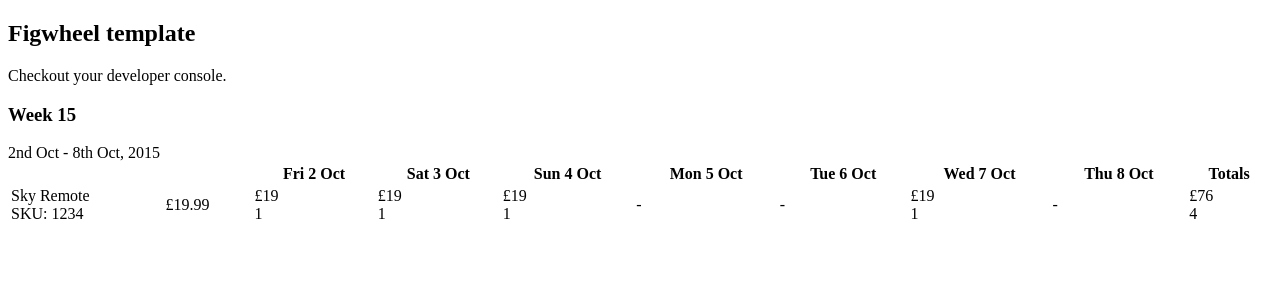
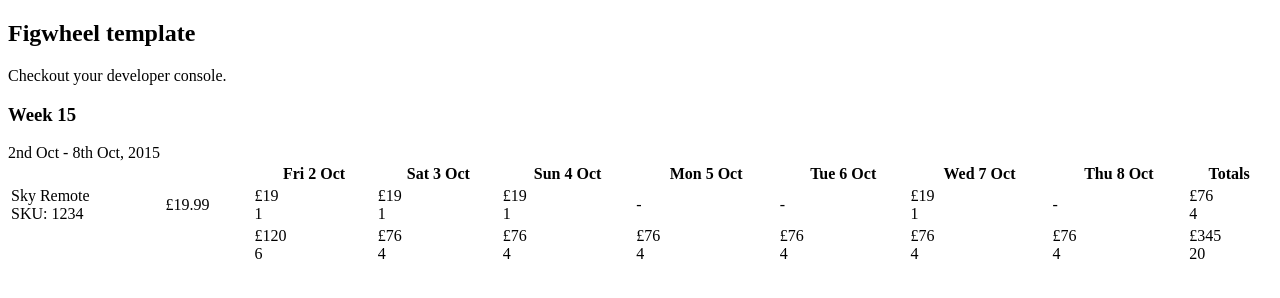
Before and after one commit to konradszydlo/reporting, a plain HTML site: page resources/public/index.html in a window 1280 px wide. Drawn offline with Linux system fonts and the light colour scheme; a script that the page names is missing.

Commit message:
begnning of reactive table rum component

```diff
--- a/resources/public/index.html
+++ b/resources/public/index.html
@@ -78,6 +78,53 @@
             </td>
 
           </tr>
+
+          <tr>
+            <td></td>
+            <td></td>
+             <td>
+              <span>£120</span>
+              <br/>
+              <span>6</span>
+            </td>
+
+ <td>
+              <span>£76</span>
+              <br/>
+              <span>4</span>
+            </td>
+
+ <td>
+              <span>£76</span>
+              <br/>
+              <span>4</span>
+            </td>
+ <td>
+              <span>£76</span>
+              <br/>
+              <span>4</span>
+            </td>
+ <td>
+              <span>£76</span>
+              <br/>
+              <span>4</span>
+            </td>
+ <td>
+              <span>£76</span>
+              <br/>
+              <span>4</span>
+            </td>
+ <td>
+              <span>£76</span>
+              <br/>
+              <span>4</span>
+            </td>
+ <td>
+              <span>£345</span>
+              <br/>
+              <span>20</span>
+            </td>
+          </tr>
         </tbody>
       </table>
     </div>
```
Also changed, not shown: 1 other file.
